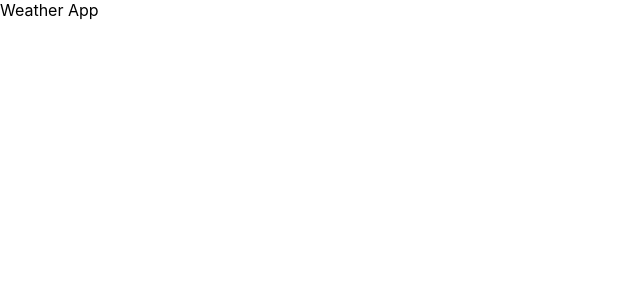
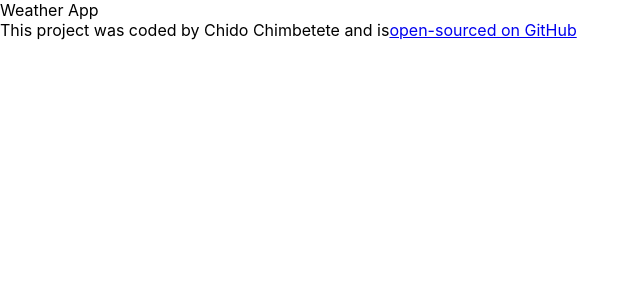
Before and after one commit to chwema/react-weather, a React (Create React App) app: page / in a window 1280 px wide. Shown: the top 300 px of the page, without its empty margins (0-640 px from the left). Built offline with nearby package versions, Linux system fonts and the light colour scheme.

Commit message:
Added the GitHub repo URL

```diff
--- a/src/App.js
+++ b/src/App.js
@@ -3,5 +3,19 @@
 import "./App.css";
 
 export default function App() {
-  return <div className="App">Weather App</div>;
+  return (
+    <div className="App">
+      Weather App
+      <footer>
+        This project was coded by Chido Chimbetete and is
+        <a
+          href="https://github.com/chwema/weather-react"
+          rel="noreferrer"
+          target="_blank"
+        >
+          open-sourced on GitHub
+        </a>
+      </footer>
+    </div>
+  );
 }
```
